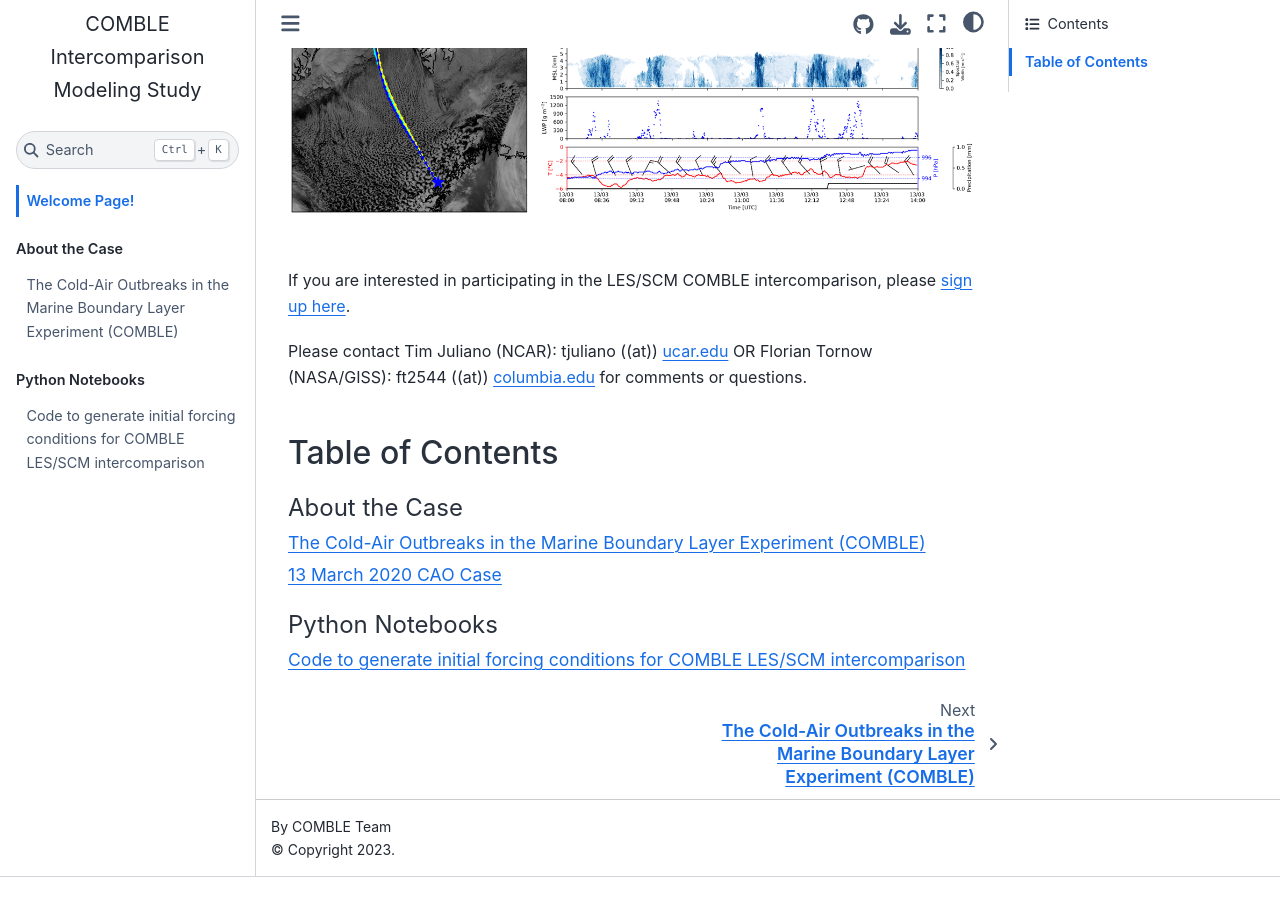
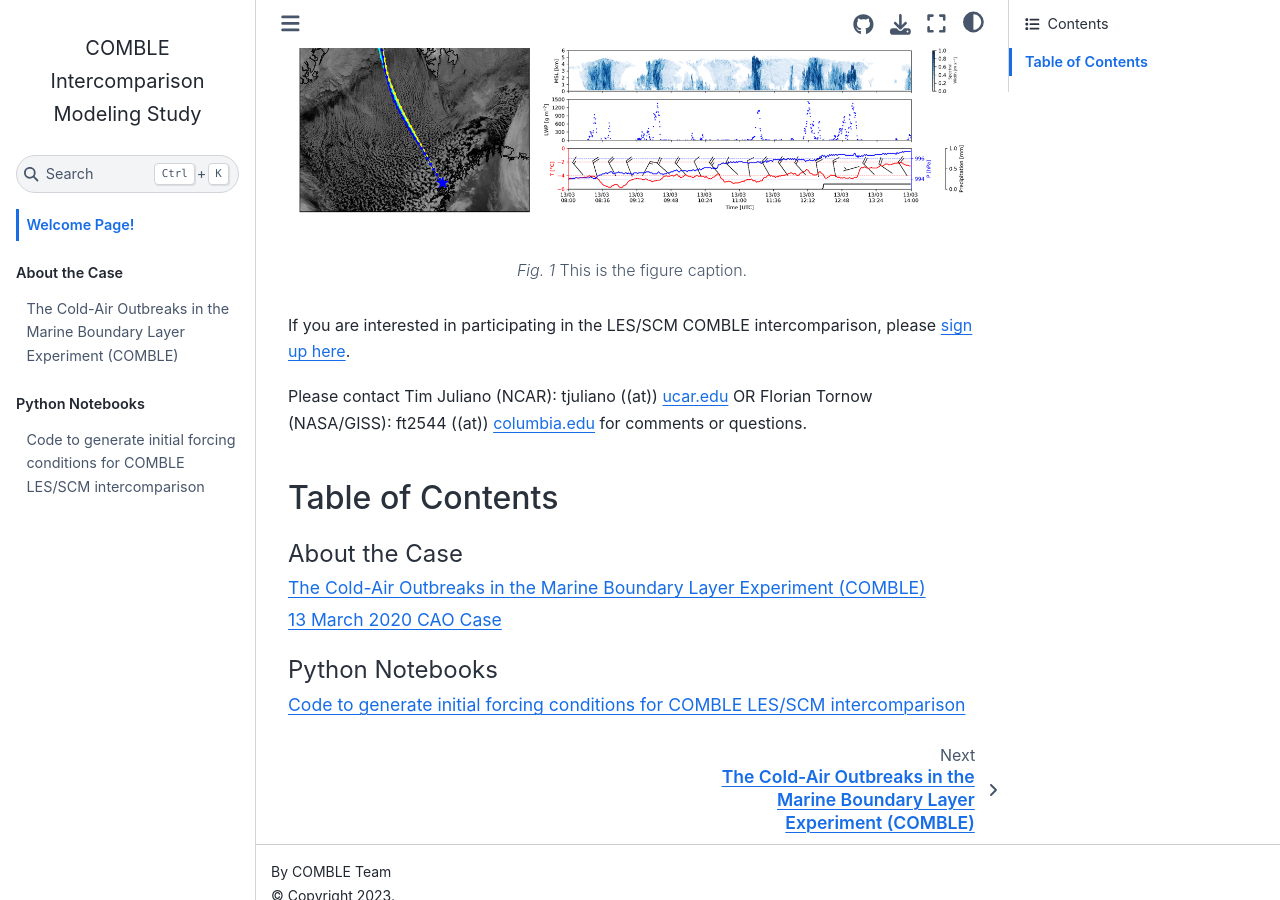
Before and after one commit to NCAR/COMBLE-Intercomparison, a Jupyter Book: the page built from docs/intro.md, in a window 1280 px wide and 900 px high, scrolled down 489 px. Built offline with Jupyter Book 1.0.4 settings and Sphinx 7.4.7 and the Sphinx Book theme 1.1.4, drawn with Linux system fonts in a browser that asks for light colours; before the commit the page ends 1366 px from its top, so only the background shows below that.

Commit message:
Update intro.md

````diff
--- a/docs/intro.md
+++ b/docs/intro.md
@@ -7,7 +7,13 @@ This page is under active development.
 
 This website is used to host information about the upcoming COMBLE large-eddy simulation (LES) / single-column model (SCM) intercomparison efforts. We welcome you to explore the website to learn more about the intercomparison framework and workflow.
 
-![](13march_case_overview.png)
+```{figure} 13march_case_overview.png
+---
+class: with-border
+---
+
+This is the figure caption.
+```
 
 If you are interested in participating in the LES/SCM COMBLE intercomparison, please [sign up here](https://docs.google.com/spreadsheets/d/1h0BDDCCJTfIsdvHHNFyA17bpsNAL7405GG69IkC8qJs/edit?usp=sharing).
 
````
